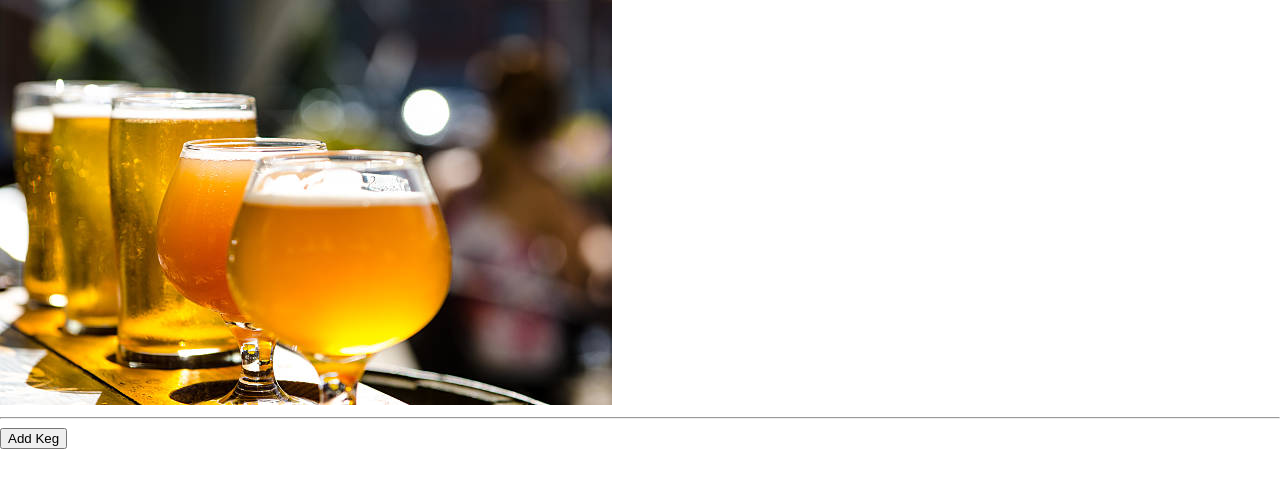
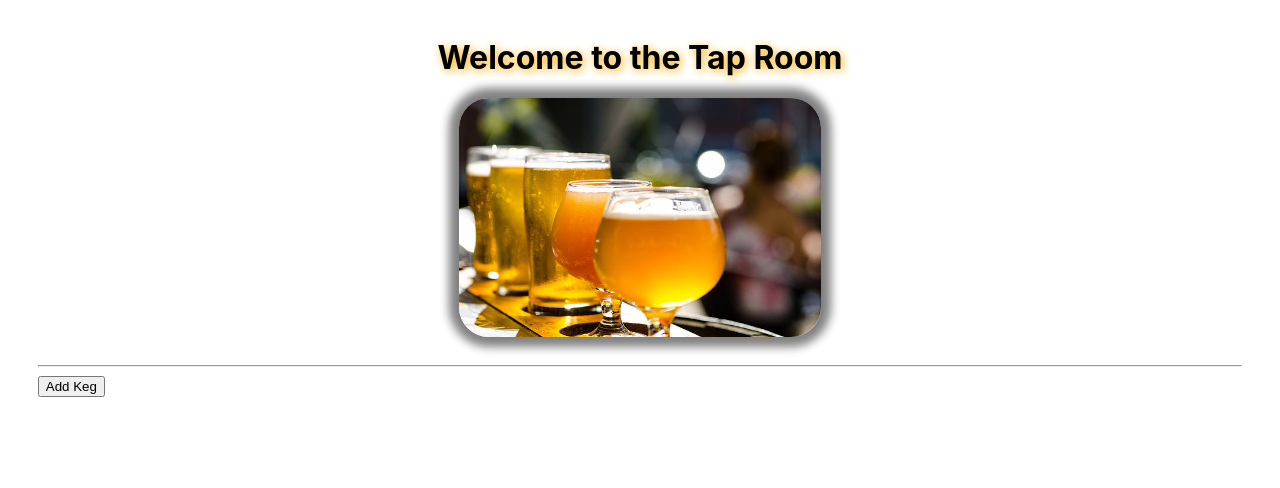
Before and after one commit to evmeshuris/tap-room, a React (Create React App) app: page / in a window 1280 px wide. Shown: the top 488 px of the page. Built offline with nearby package versions, Linux system fonts and the light colour scheme.

Commit message:
wip in KegDetails.js

```diff
--- a/package.json
+++ b/package.json
@@ -8,6 +8,7 @@
     "@testing-library/user-event": "^13.5.0",
     "react": "^18.2.0",
     "react-dom": "^18.2.0",
+    "react-image-shadow": "^1.1.3",
     "react-scripts": "5.0.1",
     "web-vitals": "^2.1.4"
   },
--- a/src/components/Header.js
+++ b/src/components/Header.js
@@ -1,11 +1,14 @@
 import React from "react";
-import tapRoom from "./../img/img.jpeg"
+import tapRoom from "./../img/img.jpeg";
+
 
 
 function Header(){
   return (
     <React.Fragment>
+      <h1>Welcome to the Tap Room</h1>
       <img class="center" src = {tapRoom} /> <br></br>
+
     </React.Fragment>
   );
 }
--- a/src/components/Keg.js
+++ b/src/components/Keg.js
@@ -6,10 +6,10 @@ function Keg(props){
     <React.Fragment>
       <h3>Beer: {props.name}</h3>
       <ul>
-        <li>Brand: {props.brand}</li>
+        {/* <li>Brand: {props.brand}</li>
         <li>Price ${props.price}</li>
         <li>Alcohol %: {props.alcohol}</li>
-        <li>Pints: {props.pint}</li>
+        <li>Pints: {props.pint}</li> */}
       </ul>
       <hr/>
     </React.Fragment>
--- a/src/index.css
+++ b/src/index.css
@@ -1,5 +1,5 @@
 body {
-  margin: 0;
+  margin: 1cm;
   font-family: -apple-system, BlinkMacSystemFont, 'Segoe UI', 'Roboto', 'Oxygen',
     'Ubuntu', 'Cantarell', 'Fira Sans', 'Droid Sans', 'Helvetica Neue',
     sans-serif;
@@ -11,3 +11,20 @@ code {
   font-family: source-code-pro, Menlo, Monaco, Consolas, 'Courier New',
     monospace;
 }
+
+.center{
+  text-align: center;
+  display: block;
+  justify-content: center;
+  align-items: center;
+  margin: auto;
+  width: 30%;
+  box-shadow: 0px 0px 10px 10px grey;
+
+    border-radius:30px;
+    overflow:hidden;
+}
+h1 {
+  text-align: center;
+  text-shadow: 2px 2px 8px #f5ad05;
+}
```
Also changed, not shown: src/components/KegDetail.js (+10 -1 lines), 1 other file (tests, documents, lock files or other folders).
